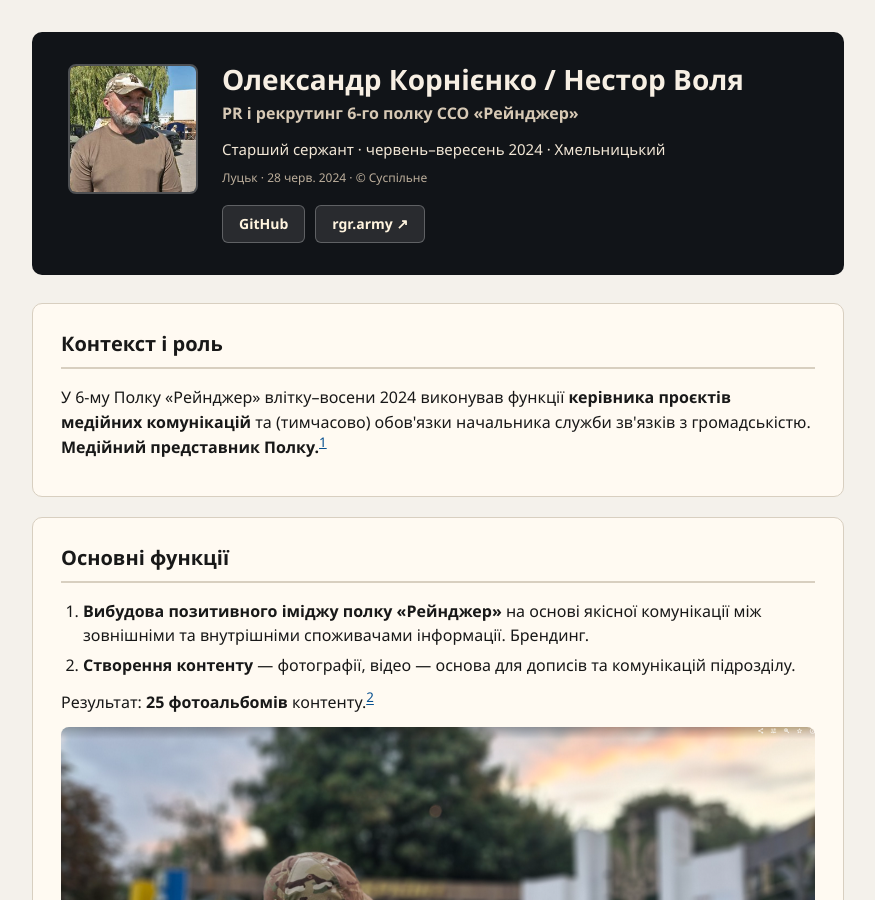
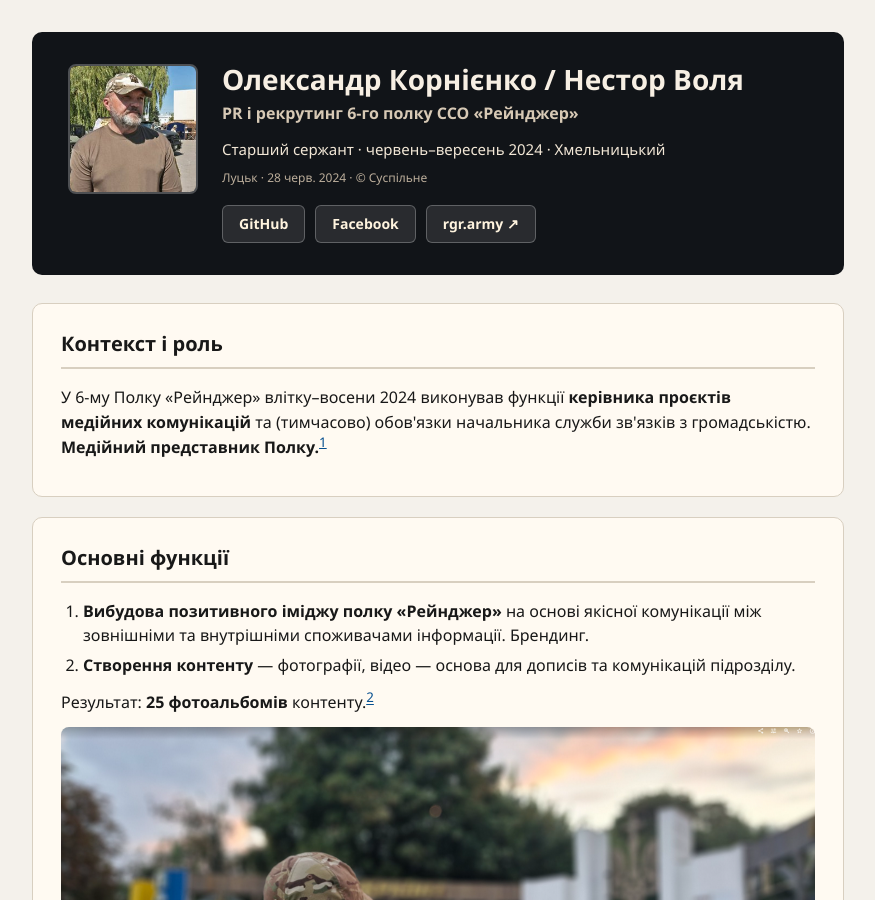
Before and after one commit to NestorVolya/nestorvolya.github.io, a Jekyll site: the page ranger-nestor-volya-2024.html, which Jekyll copies as it is, in a window 1280 px wide and 900 px high. Shown: the whole window, without its empty margins (202-1077 px from the left). Built offline with Jekyll 4.4.1, drawn with Linux system fonts in a browser that asks for light colours.

Commit message:
оновлення сайту
- ranger: nav + footer links updated to VPS URL; Facebook added

```diff
--- a/ranger-nestor-volya-2024.html
+++ b/ranger-nestor-volya-2024.html
@@ -197,6 +197,7 @@
       <p style="font-size:12px;color:#bcae9b;margin:0;">Луцьк · 28 черв. 2024 · © Суспільне</p>
       <div class="nav">
         <a href="https://github.com/NestorVolya">GitHub</a>
+        <a href="https://www.facebook.com/nestorvolya">Facebook</a>
         <a href="https://rgr.army">rgr.army ↗</a>
       </div>
     </div>
```
